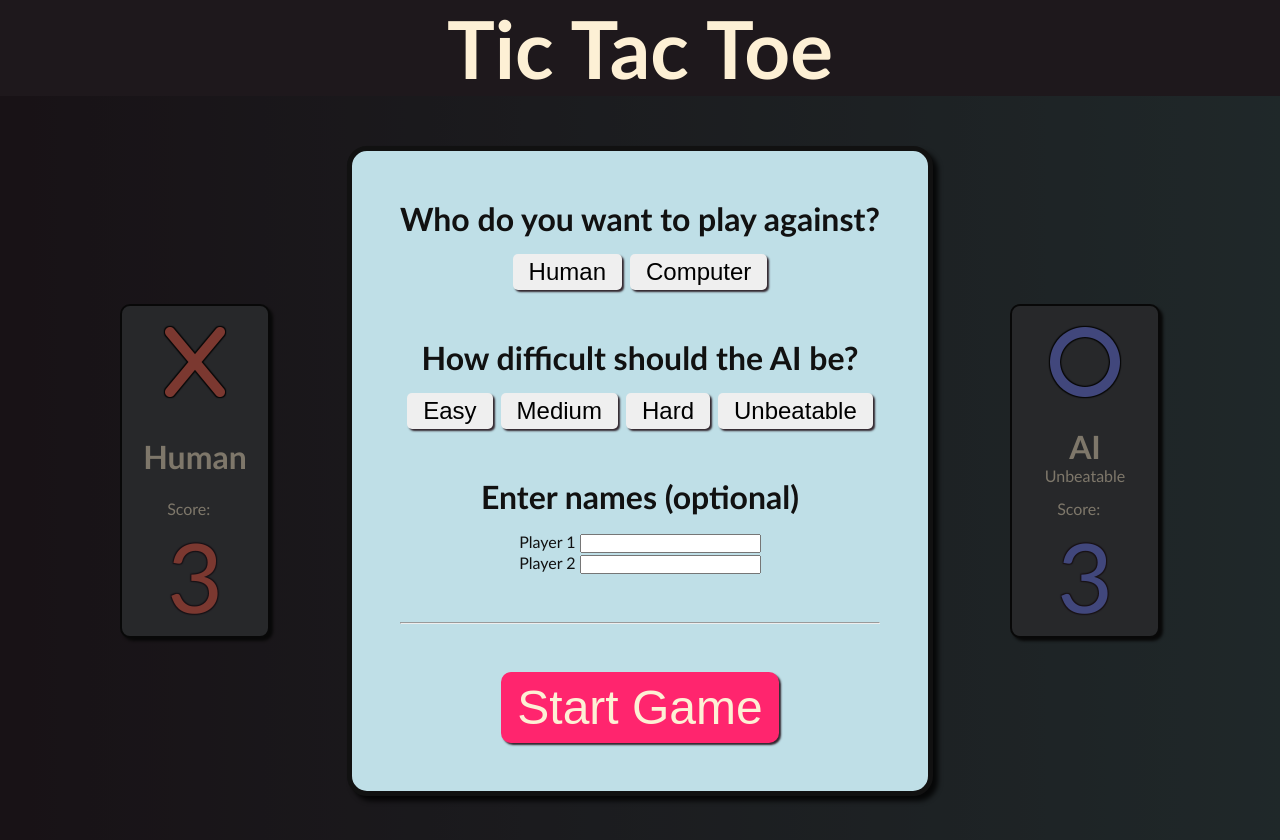
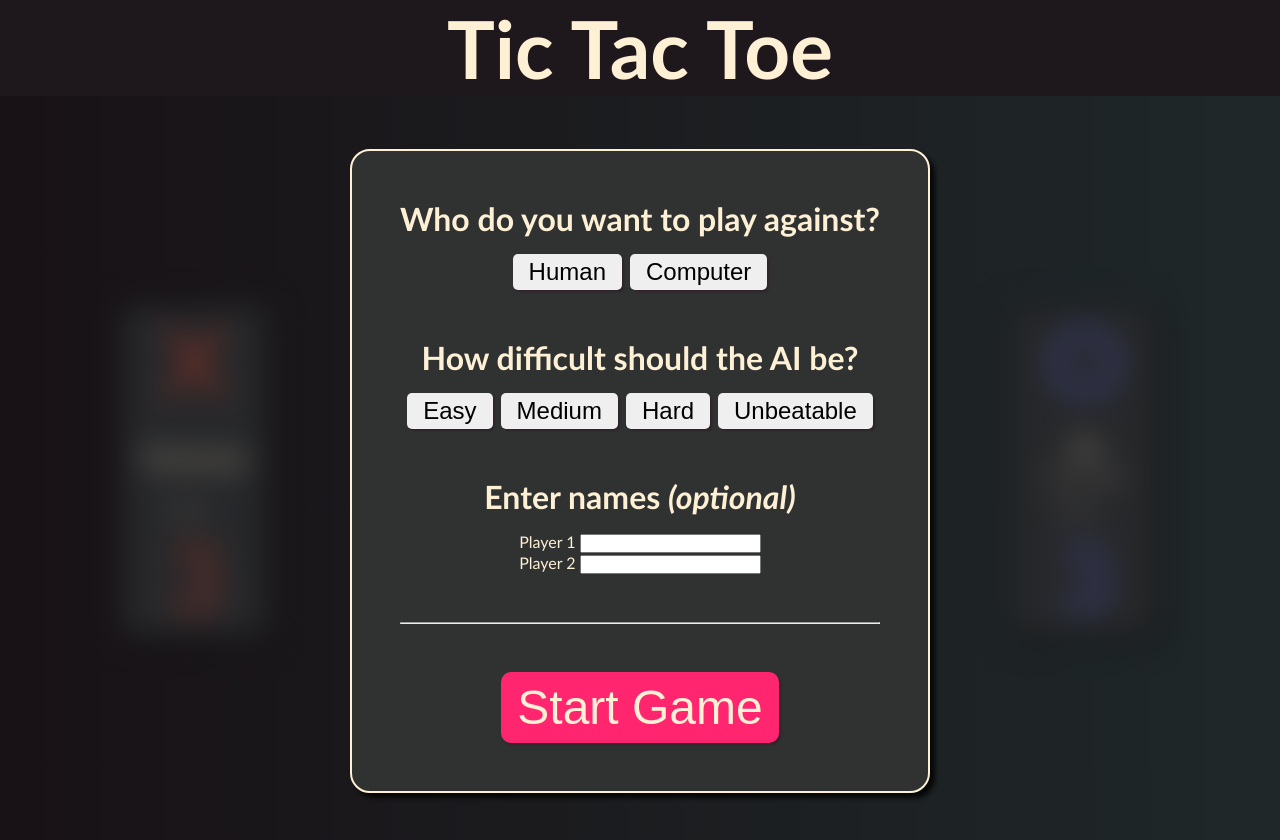
Before and after one commit to Orluca/TOP-TicTacToe, a plain HTML site: page index.html in a window 1280 px wide. Shown: the top 840 px of the page. Drawn offline with Linux system fonts and the light colour scheme.

Commit message:
More work on "New Game" modal design

```diff
--- a/index.html
+++ b/index.html
@@ -30,7 +30,7 @@
         <div class="result-message">It's a tie!</div>
       </div>
       <div class="side-container" id="left-side">
-        <div class="player-container">
+        <div class="player-container blurry">
           <div class="player-symbol"><i class="fa-solid fa-x"></i></div>
           <div class="player-name">Human</div>
           <div class="player-score-container">
@@ -40,7 +40,7 @@
         </div>
       </div>
       <div class="side-container" id="right-side">
-        <div class="player-container">
+        <div class="player-container blurry">
           <div class="player-symbol"><i class="fa-solid fa-o"></i></div>
           <div class="player-name-container">
             <div class="player-name">AI</div>
@@ -75,7 +75,7 @@
             </div>
           </div>
           <div class="name-inputs-container">
-            <h2>Enter names (optional)</h2>
+            <h2>Enter names <em>(optional)</em></h2>
             <div class="name-inputs">
               <div class="name-input">
                 <label for="input-name-p1">Player 1</label>
--- a/style.css
+++ b/style.css
@@ -10,12 +10,13 @@
   /* --color-background-players: #bfdfe7;
   --color-background-players: #f2efb3; */
   --color-background-players: #4e5055;
-  --color-background-modal: #bfdfe7;
+  --color-background-modal: #303231;
   --color-symbol-1: #f87060;
   --color-symbol-2: #8390fa;
   --color-text-1: #fdf0d5;
   --color-text-2: #111111;
   --color-button-startgame: #ff256e;
+  /* --color-button-startgame: #43dd79; */
   --color-button-newgame: #238e3f;
   --color-button-reset: #c62a46;
 }
@@ -315,8 +316,8 @@ h2 {
 .new-game-window {
   /* background-color: var(--color-background-gameboard); */
   background-color: var(--color-background-modal);
-  color: var(--color-text-2);
-  border: 5px solid var(--color-text-2);
+  color: var(--color-text-1);
+  border: 2px solid var(--color-text-1);
   display: flex;
   justify-content: center;
   align-items: center;
@@ -344,6 +345,7 @@ h2 {
   box-shadow: 2px 2px 2px var(--color-background-main);
   background-color: var(--color-button-startgame);
   color: var(--color-text-1);
+  /* color: var(--color-text-2); */
 }
 
 .name-inputs {
@@ -379,3 +381,8 @@ h2 {
 .hidden {
   display: none;
 }
+
+.blurry {
+  filter: blur(8px);
+  -webkit-filter: blur(15px);
+}
```
